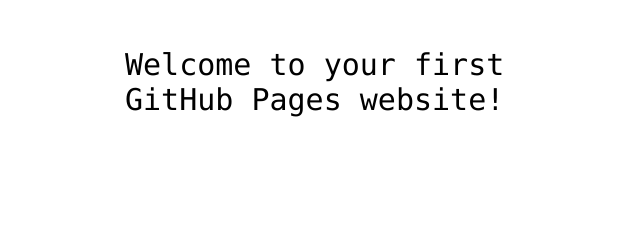
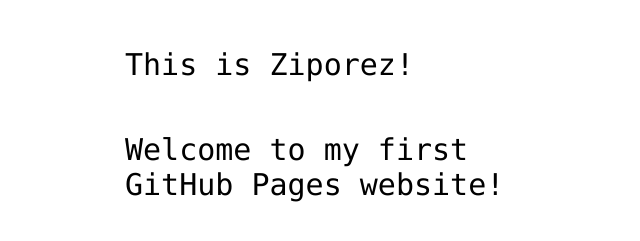
Before and after one commit to ziporaz/hello-world, a plain HTML site: page index.html in a window 1280 px wide. Shown: the part 341-582 px from the top of the page, without its empty margins (315-955 px from the left). Drawn offline with Linux system fonts and the light colour scheme.

Commit message:
Update index.html
first commit

```diff
--- a/index.html
+++ b/index.html
@@ -12,7 +12,8 @@
 <img src="https://octodex.github.com/images/daftpunktocat-thomas.gif" id="octocat" alt="octocat-gif" />
 
 <!-- Change this code here by copy and pasting your template on line 15 -->
-<p>Welcome to your first GitHub Pages website!</p>
+<p>This is Ziporez!</p>
+<p>Welcome to my first GitHub Pages website!</p>
 
 </body>
 </html>
```
